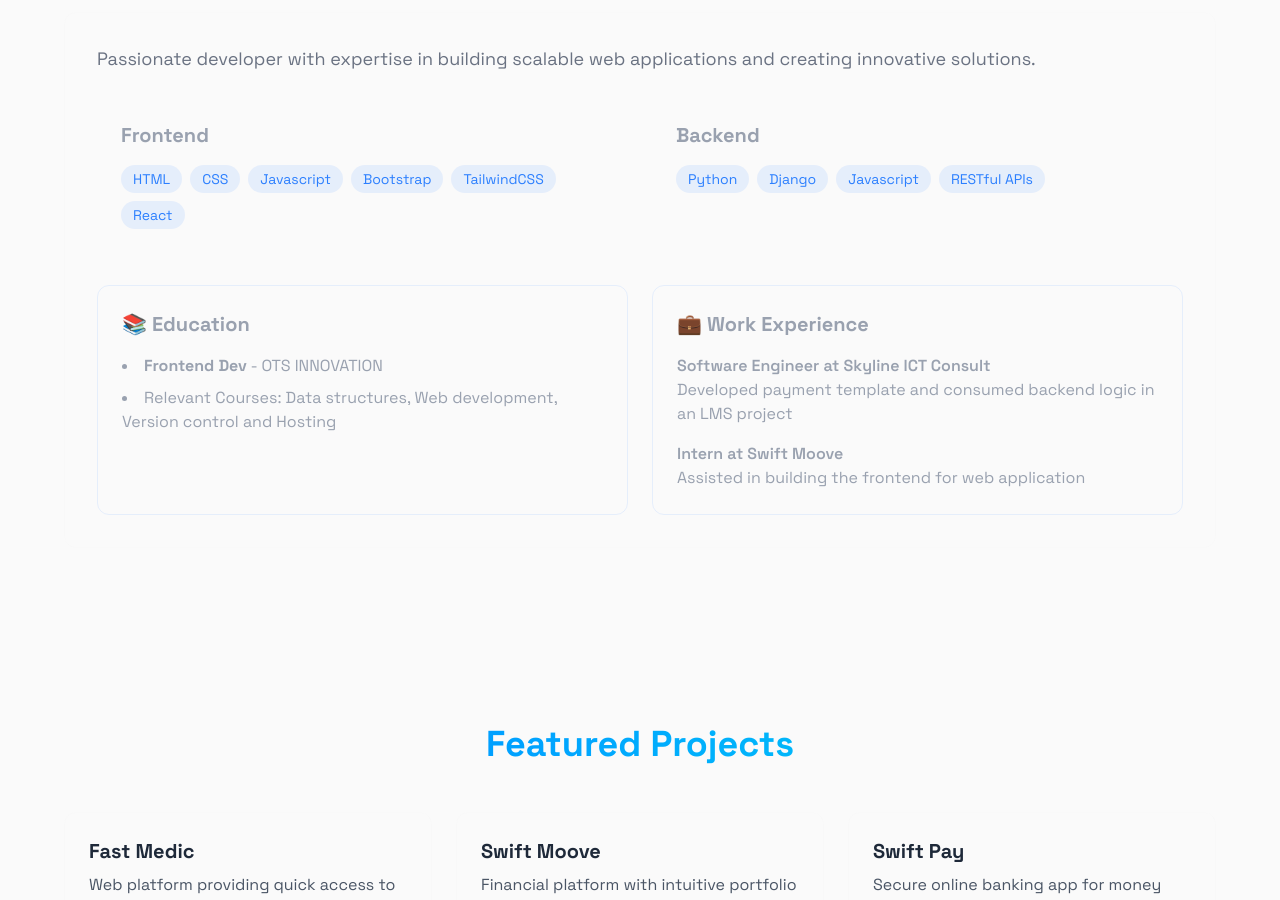
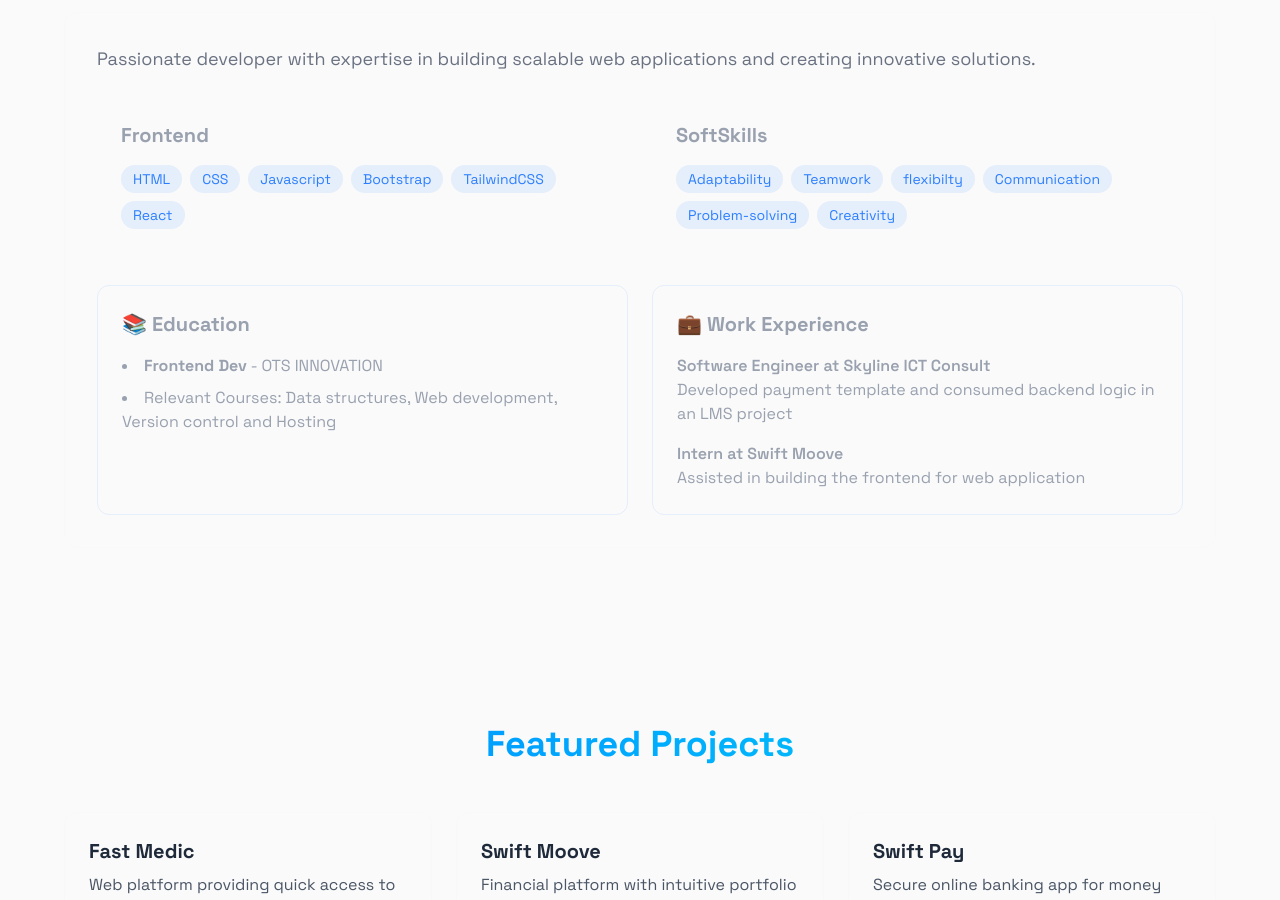
Before and after one commit to Emmanuel-x123/Emmanuel-portfolio, a React (Vite) app: page / in a window 1280 px wide. Shown: the part 960-1860 px from the top of the page. Built offline with nearby package versions, Linux system fonts and the light colour scheme.

Commit message:
added to files

```diff
--- a/index.html
+++ b/index.html
@@ -10,7 +10,7 @@
       rel="stylesheet"
     />
     <meta name="viewport" content="width=device-width, initial-scale=1.0" />
-    <title>Vite + React</title>
+    <title>Emmanuel-prtfolio</title>
   </head>
   <body>
     <div id="root"></div>
--- a/src/components/section/About.jsx
+++ b/src/components/section/About.jsx
@@ -9,11 +9,13 @@ export const About = () => {
     "TailwindCSS",
     "React",
   ];
-  const backendSkills = [
-    "Python",
-    "Django",
-    "Javascript",
-    "RESTful APIs",
+  const softSkills = [
+    "Adaptability",
+    "Teamwork",
+    "flexibilty",
+    "Communication",
+    "Problem-solving",
+    "Creativity",
   ];
 
   return (
@@ -47,9 +49,9 @@ export const About = () => {
 
               {/* Backend Skills */}
               <div className="rounded-xl p-4 sm:p-6 hover:-translate-y-1 transition-all duration-300">
-                <h3 className="text-lg sm:text-xl font-bold mb-3 sm:mb-4 text-gray-400">Backend</h3>
+                <h3 className="text-lg sm:text-xl font-bold mb-3 sm:mb-4 text-gray-400">SoftSkills</h3>
                 <div className="flex flex-wrap gap-2">
-                  {backendSkills.map((tech, key) => (
+                  {softSkills.map((tech, key) => (
                     <span
                       key={key}
                       className="bg-blue-500/10 text-blue-500 py-1 px-2 sm:px-3 rounded-full text-xs sm:text-sm hover:bg-blue-500/20 hover:shadow-[0_2px_8px_rgba(59,130,246,0.2)] transition"
```
